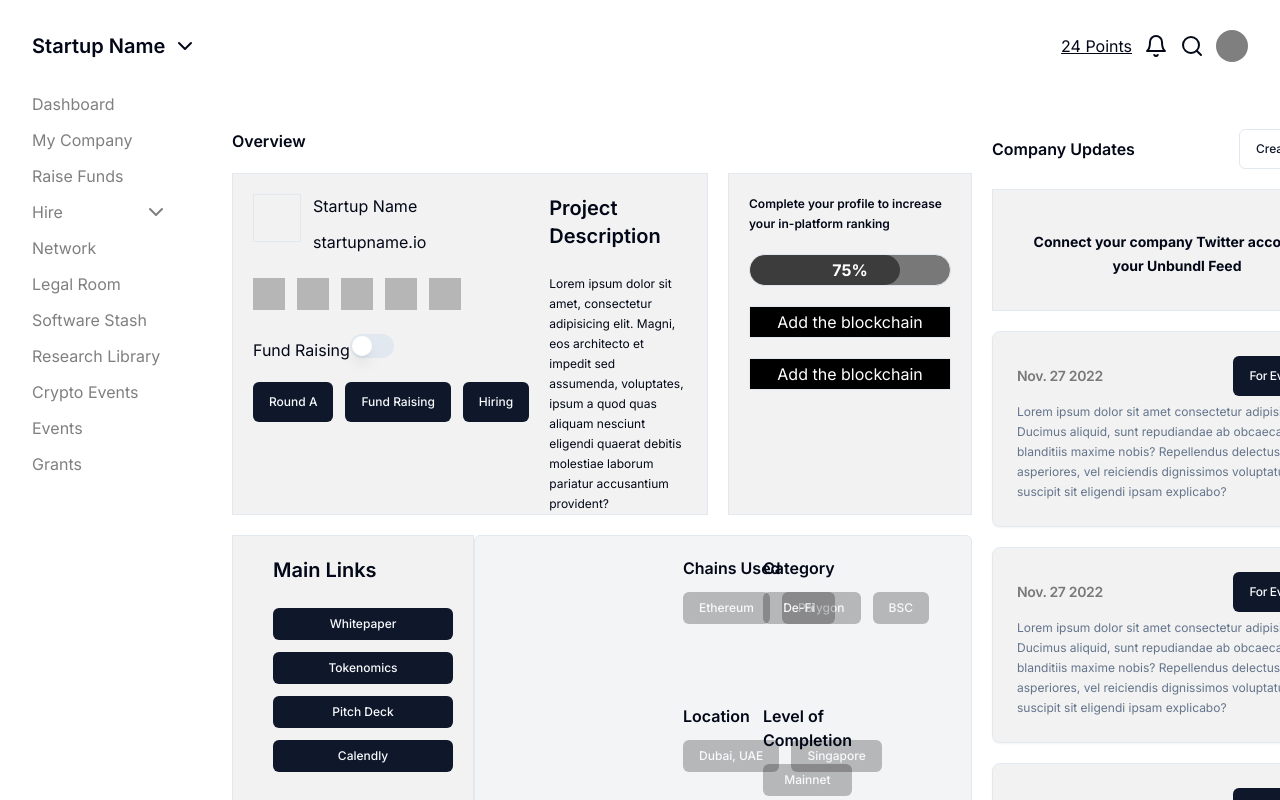
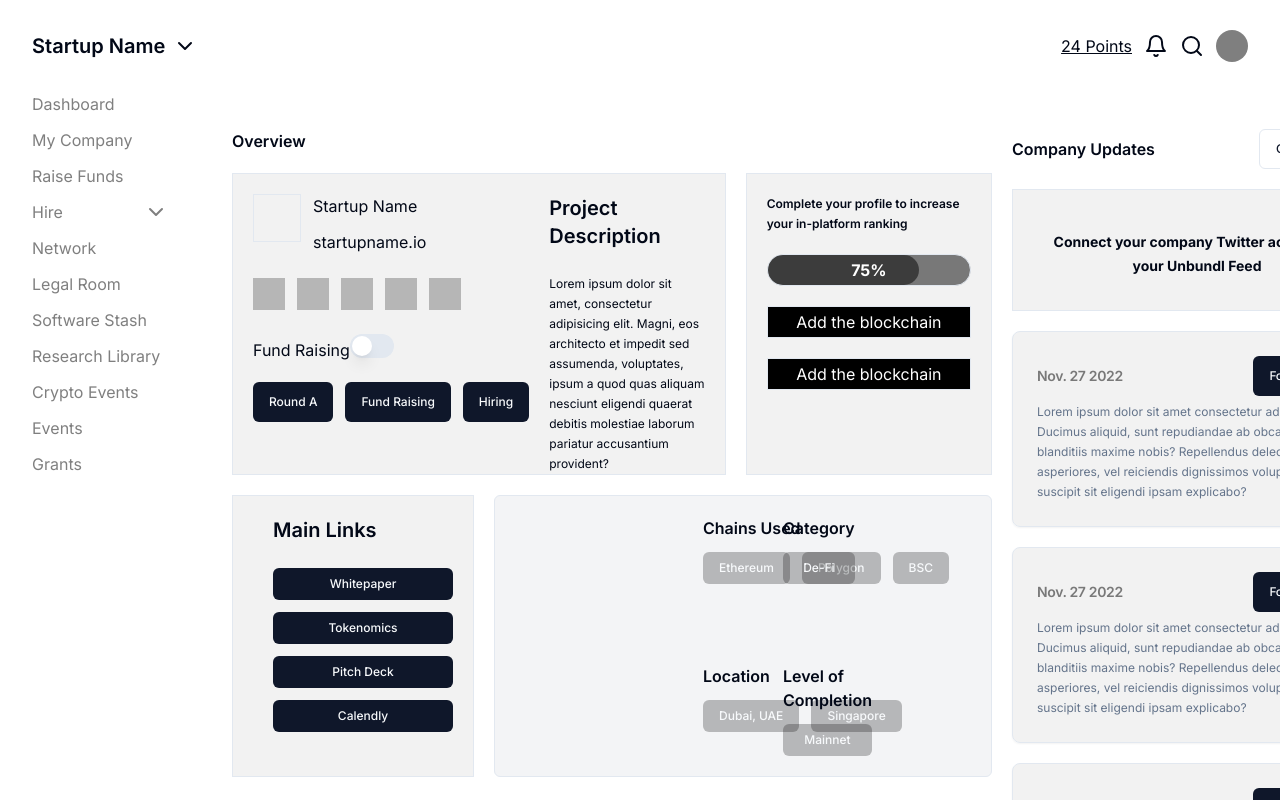
Before and after one commit to ShaikhNabeelShabbir/unbundl-web, a React (Vite) app: page /founder-dashboard in a window 1280 px wide. Both pictures are taken after a click on the button "My Company". Shown: the top 800 px of the page. Built offline with nearby package versions, Linux system fonts and the light colour scheme.

Commit message:
changes updated

```diff
--- a/src/components/team-navbar.tsx
+++ b/src/components/team-navbar.tsx
@@ -30,9 +30,7 @@ const TeamNavbar = () => {
           ),
         )}
       </div>
-      <Button className="p-5 font-medium text-md w-1/5" variant="link">
-        Add a Member
-      </Button>
+      <Button className="p-5 font-medium text-md w-1/5">Add a Member</Button>
     </div>
   );
 };
--- a/src/pages/startup/my-company.tsx
+++ b/src/pages/startup/my-company.tsx
@@ -140,7 +140,7 @@ const MyCompany: React.FC = () => {
                     <Button className="h-8 ">Calendly</Button>
                   </div>
                 </div>
-                <div className=" w-full border p-5 px-52 bg-gray-100 rounded-md flex ">
+                <div className=" w-full border p-5 px-52 bg-gray-100 rounded-md flex ml-5 ">
                   <div className="grid grid-cols-2 gap-20">
                     <div className="flex flex-col">
                       <div className="font-semibold mb-3 w-max">
```
